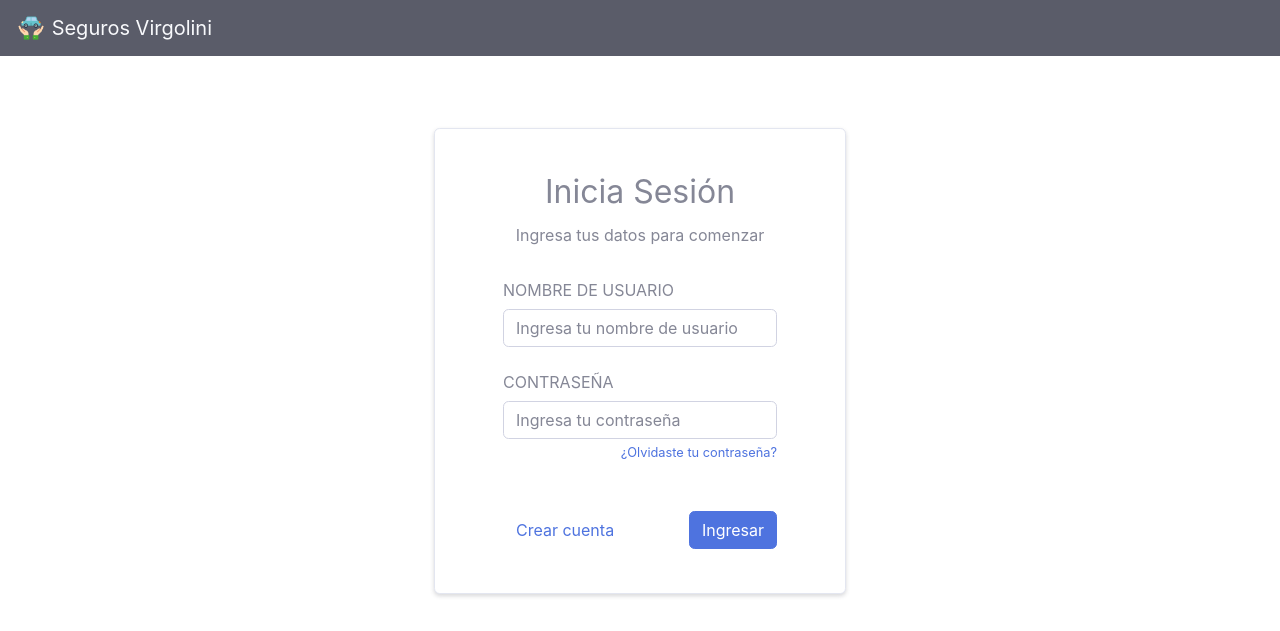
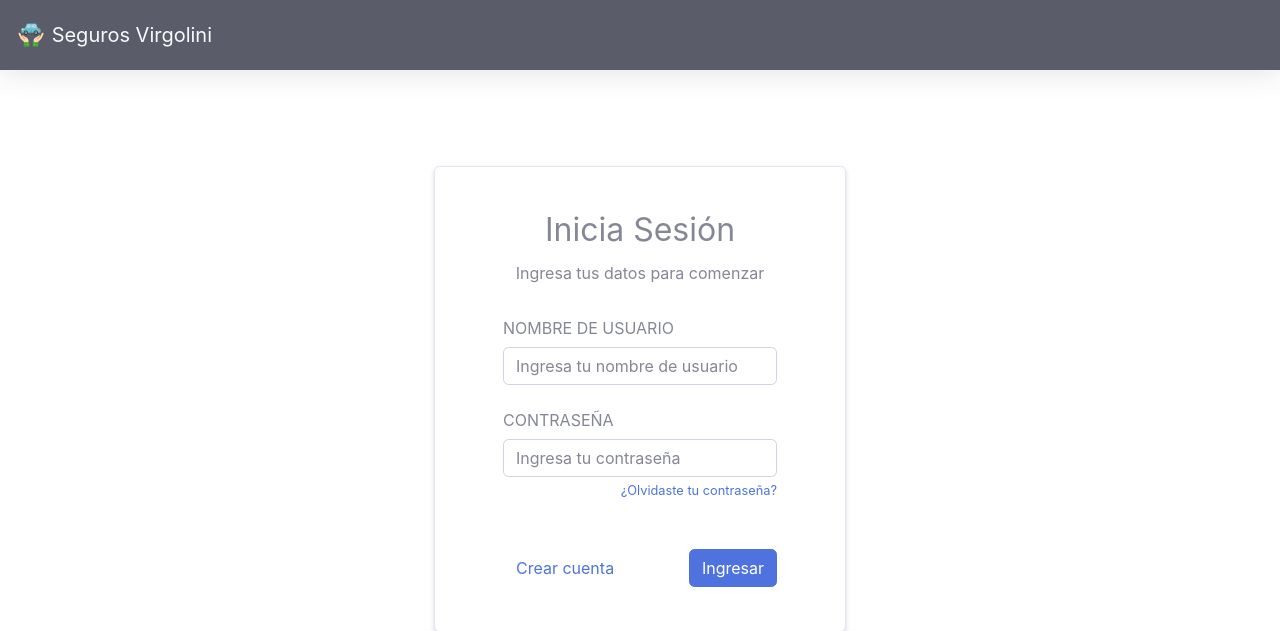
Before and after one commit to danielgsaavedra/seguro_automotriz, a Django app: page / in a window 1280 px wide. Shown: the top 631 px of the page. Run offline with Django 3.2, Linux system fonts and the light colour scheme; some libraries are stand-ins or nearby versions.

Commit message:
:lipstick: cambio en nav

```diff
--- a/registration/templates/registration/base.html
+++ b/registration/templates/registration/base.html
@@ -16,7 +16,7 @@
 <body>
     <div class="row">
         <div class="col-12">
-            <nav class="navbar navbar-dark bg-dark">
+            <nav class="navbar navbar-expand navbar-light bg-dark topbar mb-4 static-top shadow">
                 <a class="navbar-brand" href="#">
                     <img src="{% static 'dashboard_aseguradora/img/seguro-icon.png' %}" width="30" height="30"
                         class="d-inline-block align-top" alt="">
@@ -24,6 +24,7 @@
                         Seguros Virgolini
                     </span>
                 </a>
+
             </nav>
         </div>
     </div>
```
